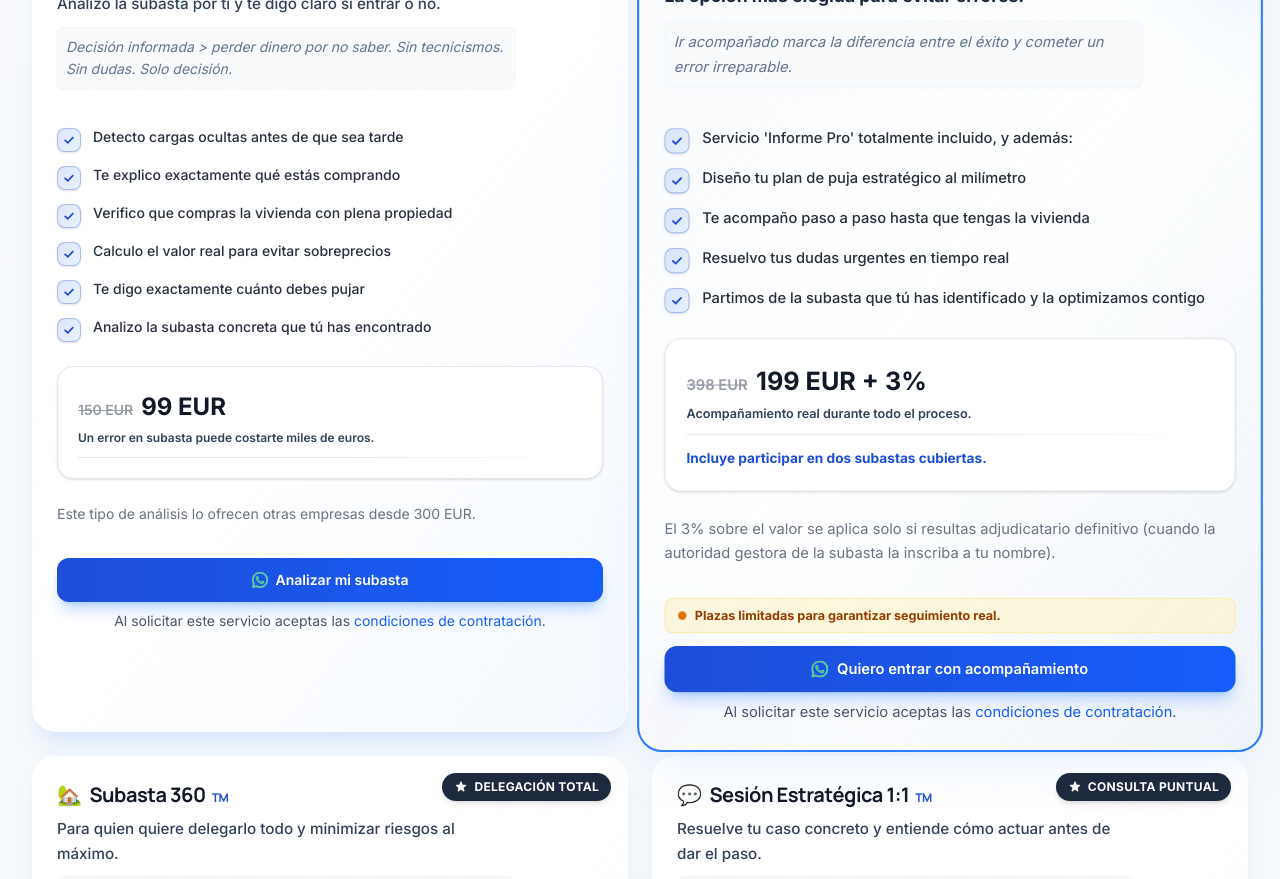
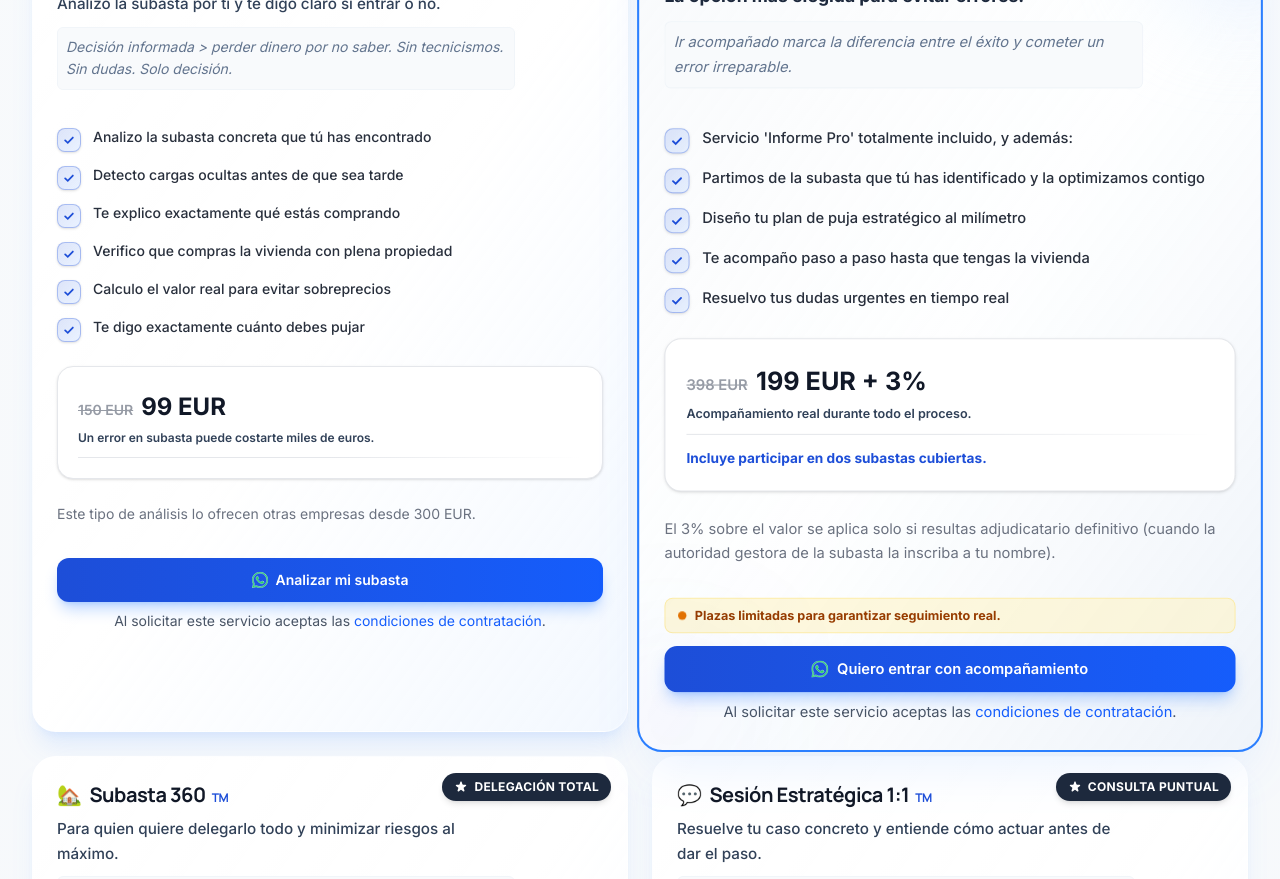
Before and after one commit to Lujalumarketing/tuhogarensubastas, a React (Vite) app: page / in a window 1280 px wide. Shown: the part 3040-3919 px from the top of the page. Built offline with nearby package versions, Linux system fonts and the light colour scheme.

Commit message:
reorder new bullets in Informe Pro and Elite

```diff
--- a/src/data/services.ts
+++ b/src/data/services.ts
@@ -7,12 +7,12 @@ export const services: ServiceItem[] = [
     trademark: "TM",
     description: "Analizo la subasta por ti y te digo claro si entrar o no.",
     bullets: [
+      "Analizo la subasta concreta que tú has encontrado",
       "Detecto cargas ocultas antes de que sea tarde",
       "Te explico exactamente qué estás comprando",
       "Verifico que compras la vivienda con plena propiedad",
       "Calculo el valor real para evitar sobreprecios",
-      "Te digo exactamente cuánto debes pujar",
-      "Analizo la subasta concreta que tú has encontrado"
+      "Te digo exactamente cuánto debes pujar"
     ],
     priceBefore: "150 EUR",
     priceNow: "99 EUR",
@@ -31,10 +31,10 @@ export const services: ServiceItem[] = [
     description: "La opción más elegida para evitar errores.",
     bullets: [
       "Servicio 'Informe Pro' totalmente incluido, y además:",
+      "Partimos de la subasta que tú has identificado y la optimizamos contigo",
       "Diseño tu plan de puja estratégico al milímetro",
       "Te acompaño paso a paso hasta que tengas la vivienda",
-      "Resuelvo tus dudas urgentes en tiempo real",
-      "Partimos de la subasta que tú has identificado y la optimizamos contigo"
+      "Resuelvo tus dudas urgentes en tiempo real"
     ],
     priceBefore: "398 EUR",
     priceNow: "199 EUR + 3%",
```
